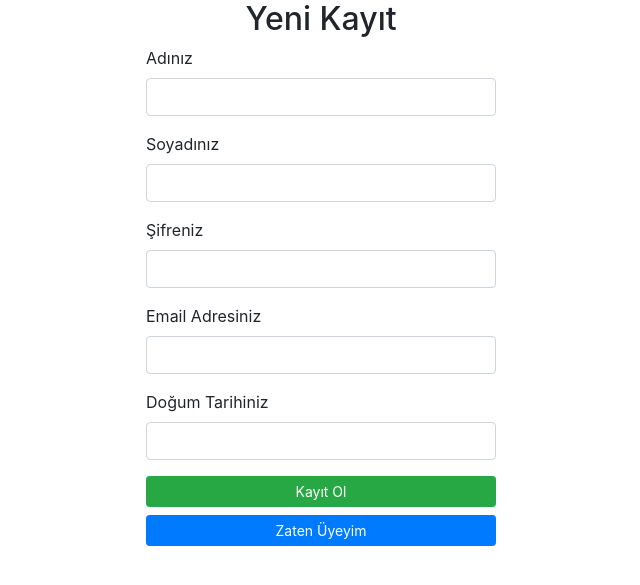
After one commit to csrrmzn/depo-yonetimi, a PHP site: page /NewRegistration.php in a window 1280 px wide. The commit adds this page. Shown: the top 585 px of the page, without its empty margins (319-959 px from the left). Run offline with PHP 8.4, Linux system fonts and the light colour scheme; some libraries are stand-ins or nearby versions.

Commit message:
Kullanıcı Giriş/Kayıt Işlemleri Yapılıyor

```diff
--- /dev/null
+++ b/NewRegistration.php
@@ -0,0 +1,68 @@
+<?php
+    include "Function.php";
+?>
+<!DOCTYPE html>
+<html lang="en">
+<head>
+    <meta charset="UTF-8">
+    <meta http-equiv="X-UA-Compatible" content="IE=edge">
+    <meta name="viewport" content="width=device-width, initial-scale=1.0">
+    <title>Kayıt Oluştur</title>
+
+    <!--Bootstrap 4.6 -->
+    <link rel="stylesheet" href="https://cdn.jsdelivr.net/npm/bootstrap@4.6.0/dist/css/bootstrap.min.css" integrity="sha384-B0vP5xmATw1+K9KRQjQERJvTumQW0nPEzvF6L/Z6nronJ3oUOFUFpCjEUQouq2+l" crossorigin="anonymous">
+    <link rel="stylesheet" href="style.css">
+
+    <!-- CK Editör -->
+    <script src="https://cdn.ckeditor.com/4.7.1/standard/ckeditor.js"></script>
+</head>
+<body>
+    <div class="container">
+        <div class="row">
+            <div class="col-md-12">
+                <div class="text-center">
+                    <h2>Yeni Kayıt</h2>
+                </div>
+            </div>
+        </div>
+        <div class="row">
+            <div class="col-md-4">
+            </div>
+            <div class="col-md-4">
+                <form method="post" action="Operation.php">
+                    <div class="mb-3">
+                        <label for="exampleInputEmail1" class="form-label required">Adınız</label>
+                        <input type="text" required="required" name="name"  class="form-control" id="exampleInputEmail1" aria-describedby="emailHelp">
+                    </div>
+                    <div class="mb-3">
+                        <label for="exampleInputPassword1" class="form-label required">Soyadınız</label>
+                        <input type="text" required="required" name="lastname" class="form-control" id="exampleInputPassword1">
+                    </div>
+                    <div class="mb-3">
+                        <label for="exampleInputPassword1" class="form-label required">Şifreniz</label>
+                        <input type="password" required="required" name="pass" class="form-control" id="exampleInputPassword1">
+                    </div>
+                    <div class="mb-3">
+                        <label for="exampleInputPassword1" class="form-label required">Email Adresiniz</label>
+                        <input type="email" required="required" name="email" class="form-control" id="exampleInputPassword1">
+                    </div>
+                    <div class="mb-3">
+                        <label for="exampleInputPassword1" class="form-label required">Doğum Tarihiniz</label>
+                        <input type="text" required="required" name="birtday" class="form-control" id="exampleInputPassword1">
+                    </div>
+
+                    <button type="submit" name="newregistration" class="btn btn-success btn-sm btn-block mb-2 ">Kayıt Ol</button>
+                </form>
+                    <div>
+                        <a href="Index.php" ><button type="submit" class="btn btn-primary btn-sm btn-block">Zaten Üyeyim</button></a>
+                    </div>
+            </div>
+            <div class="col-md-4">
+            </div>
+        </div>
+    </div>
+</body>
+</html>
+<?php
+    include "Footer.php";
+?>
```
Also changed, not shown: Index.php (+5 -3 lines), Operation.php (+25 -4 lines), db/Database.class.php (+0 -13 lines).
